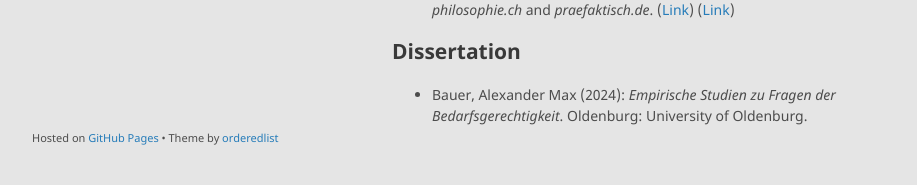
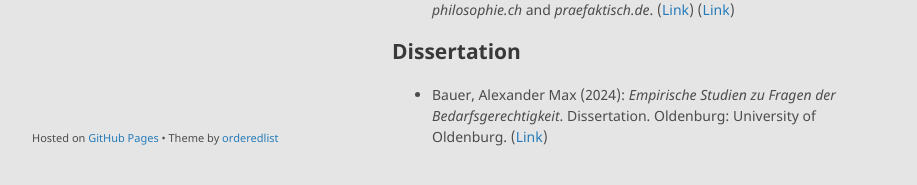
Before and after one commit to alephmembeth/alephmembeth.github.io, a Jekyll site: the page built from publications.md, in a window 1280 px wide and 900 px high, scrolled down 4641 px. Shown: the part 683-868 px from the top of the window, without its empty margins (178-1095 px from the left). Built offline with Jekyll 4.4.1, drawn with Linux system fonts in a browser that asks for light colours; our own code applies the rules of GitHub Pages for plain Markdown files.

Commit message:
Update publications.md

```diff
--- a/publications.md
+++ b/publications.md
@@ -90,4 +90,4 @@ layout: default
 + Bauer, Alexander Max (2020): “‘Was mache ich hier überhaupt?’. Experimentelle Philosophie zwischen Lehnstuhl und Labor”. _philosophie.ch_ and _praefaktisch.de_. ([Link](https://www.philosophie.ch/beitraege/highlights/was-mache-ich-hier-ueberhaupt)) ([Link](https://www.praefaktisch.de/experimentelle-philosophie/was-mache-ich-hier-ueberhaupt-experimentelle-philosophie-zwischen-lehnstuhl-und-labor/))
 
 ## Dissertation
-+ Bauer, Alexander Max (2024): _Empirische Studien zu Fragen der Bedarfsgerechtigkeit_. Oldenburg: University of Oldenburg.
++ Bauer, Alexander Max (2024): _Empirische Studien zu Fragen der Bedarfsgerechtigkeit_. Dissertation. Oldenburg: University of Oldenburg. ([Link](http://oops.uni-oldenburg.de/6834/))
```
